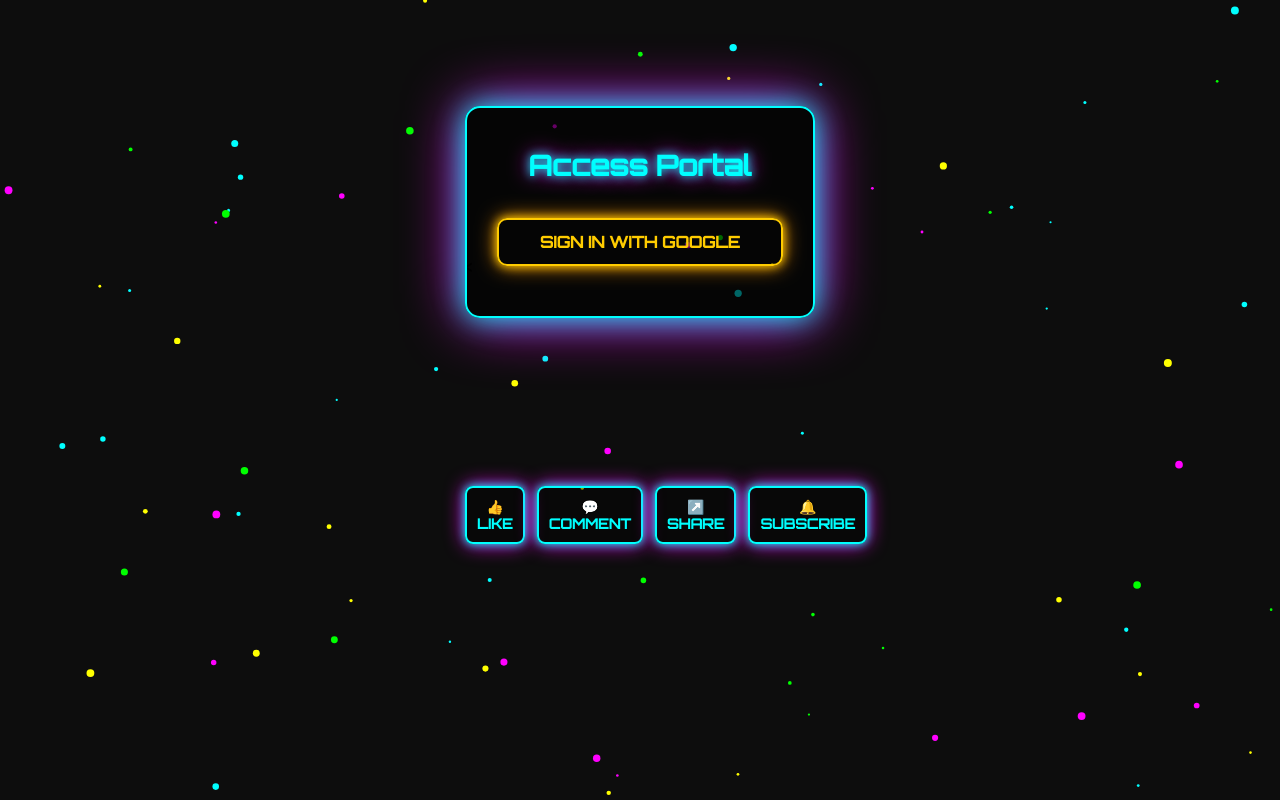
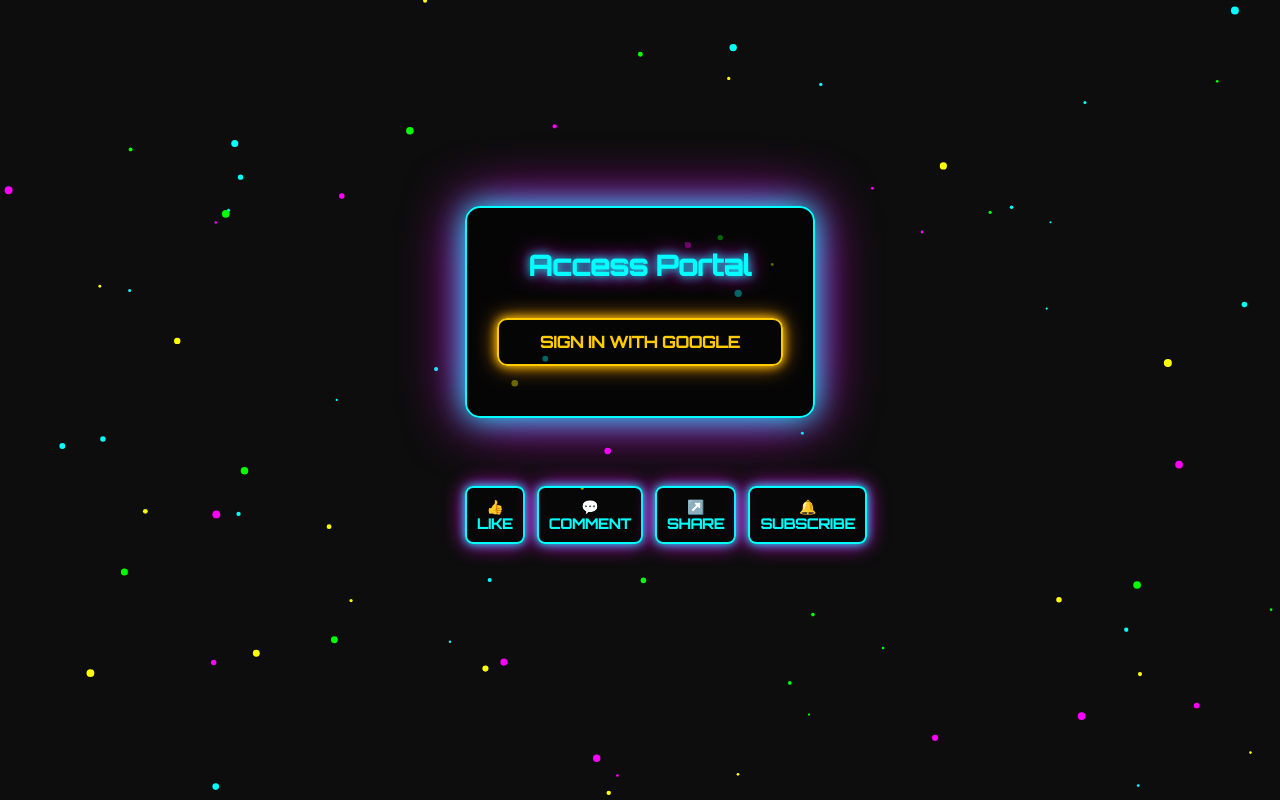
Before and after one commit to LCWS-LetsCodeWithSanchit/LCWS, a plain HTML site: page index.html in a window 1280 px wide. Drawn offline with Linux system fonts and the light colour scheme; no server answers.

Commit message:
Update style.css

```diff
--- a/style.css
+++ b/style.css
@@ -50,7 +50,7 @@ body, html {
   border: 2px solid #00ffff;
   border-radius: 15px;
   padding: 40px 30px;
-  margin-top: -150px;
+  margin-top: -50px;
   box-shadow: 0 0 30px #0ff, 0 0 60px #ff00ff;
   color: #fff;
   text-align: center;
```
